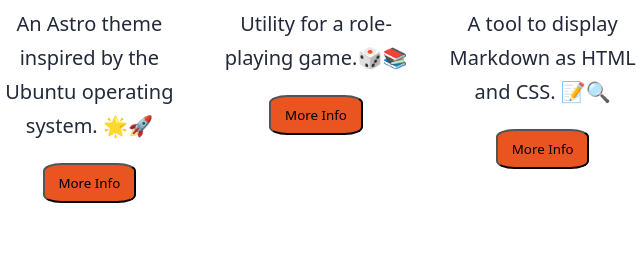
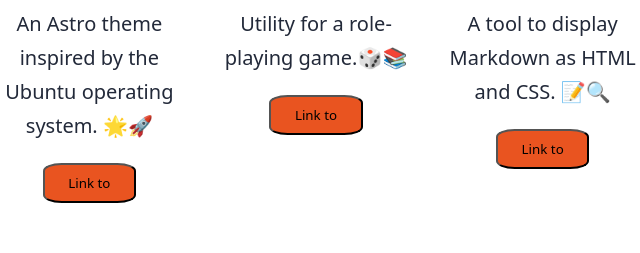
Before and after one commit to AndreaKinder/Porfolio-AndreaKinder, an Astro site: page / in a window 1280 px wide. Shown: the part 813-1066 px from the top of the page, 324-964 px from the left. Built offline with nearby package versions, Linux system fonts and the light colour scheme; Astro itself is replaced by a stand-in of ours; a web font is replaced by a local one.

Commit message:
add link porgects

```diff
--- a/src/components/CardProgect.astro
+++ b/src/components/CardProgect.astro
@@ -1,23 +1,23 @@
 ---
-import LogoAstroUbuntu from '../img/Astro ubuntu.png';
-import LogoGitHub from '../img/GitHub.png';
-import Image from "astro/components/Image.astro";
 
 const portfolio_target = [
     {
         name: "Ubuntu Astro",
         description: "An Astro theme inspired by the Ubuntu operating system. 🌟🚀",
         link: "https://github.com/AndreaKinder/Theme-Ubuntu",
+        progect:"https://github.com/AndreaKinder/Theme-Ubuntu",
     },
     {
         name: "Wowfinder",
         description: "Utility for a role-playing game.🎲📚",
         link: "https://github.com/edurne85/wowfinder/",
+        progect:"https://github.com/edurne85/wowfinder/",
     },
     {
         name: "CSS Notes",
         description: "A tool to display Markdown as HTML and CSS. 📝🔍",
         link: "https://github.com/AndreaKinder/css-markdown-notes-editor",
+        progect:"https://css-markdown-notes-editor.andreavillar.tech/",
     },
 ]
 ---
@@ -37,7 +37,7 @@
                             ></path></svg>
                     </a>
                     <p>{project.description}</p>
-                    {project.link && <a href={project.link}><button>More Info</button></a>}
+                    {project.link && <a href={project.progect}><button>Link to</button></a>}
                 </div>
             </div>
         ))}
```
